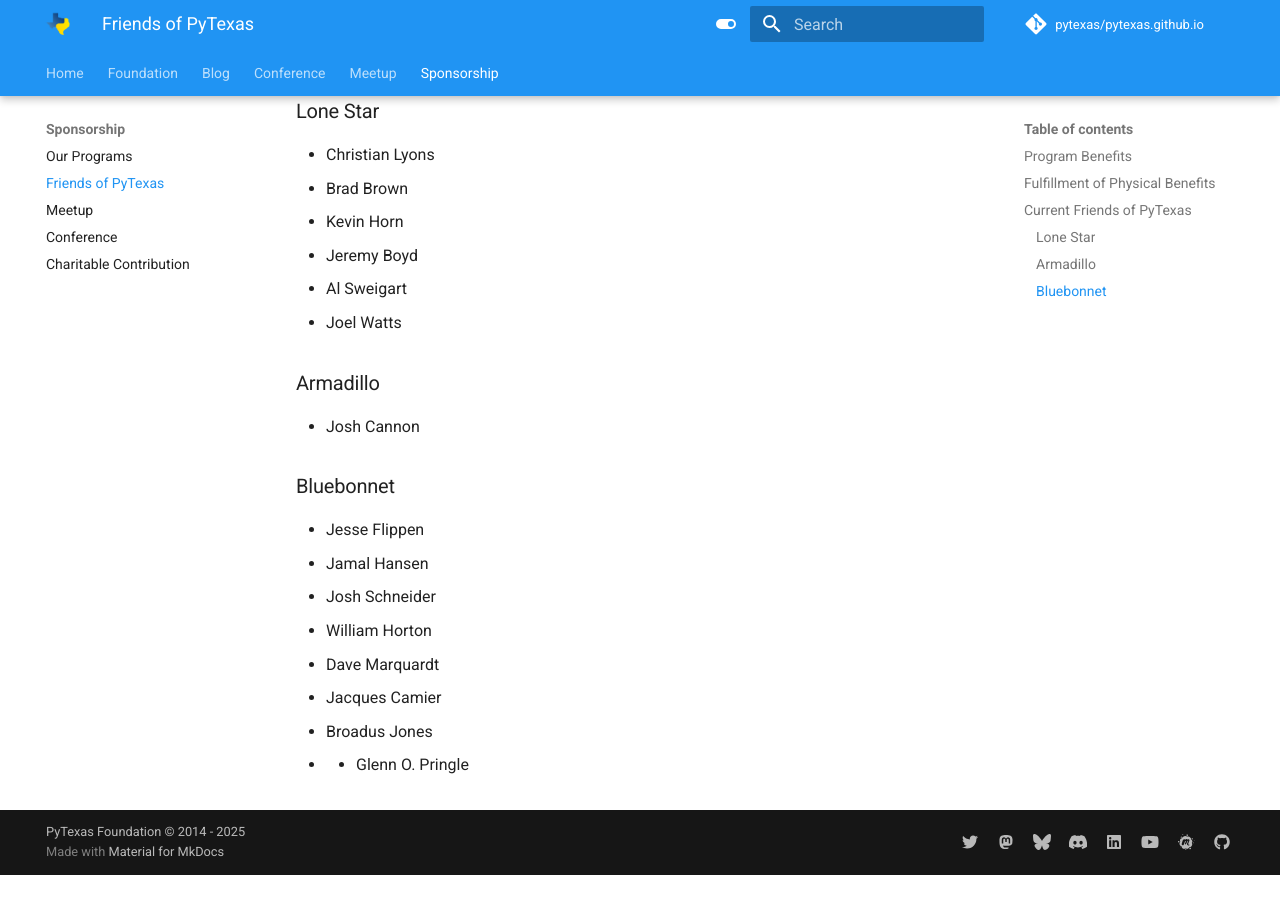
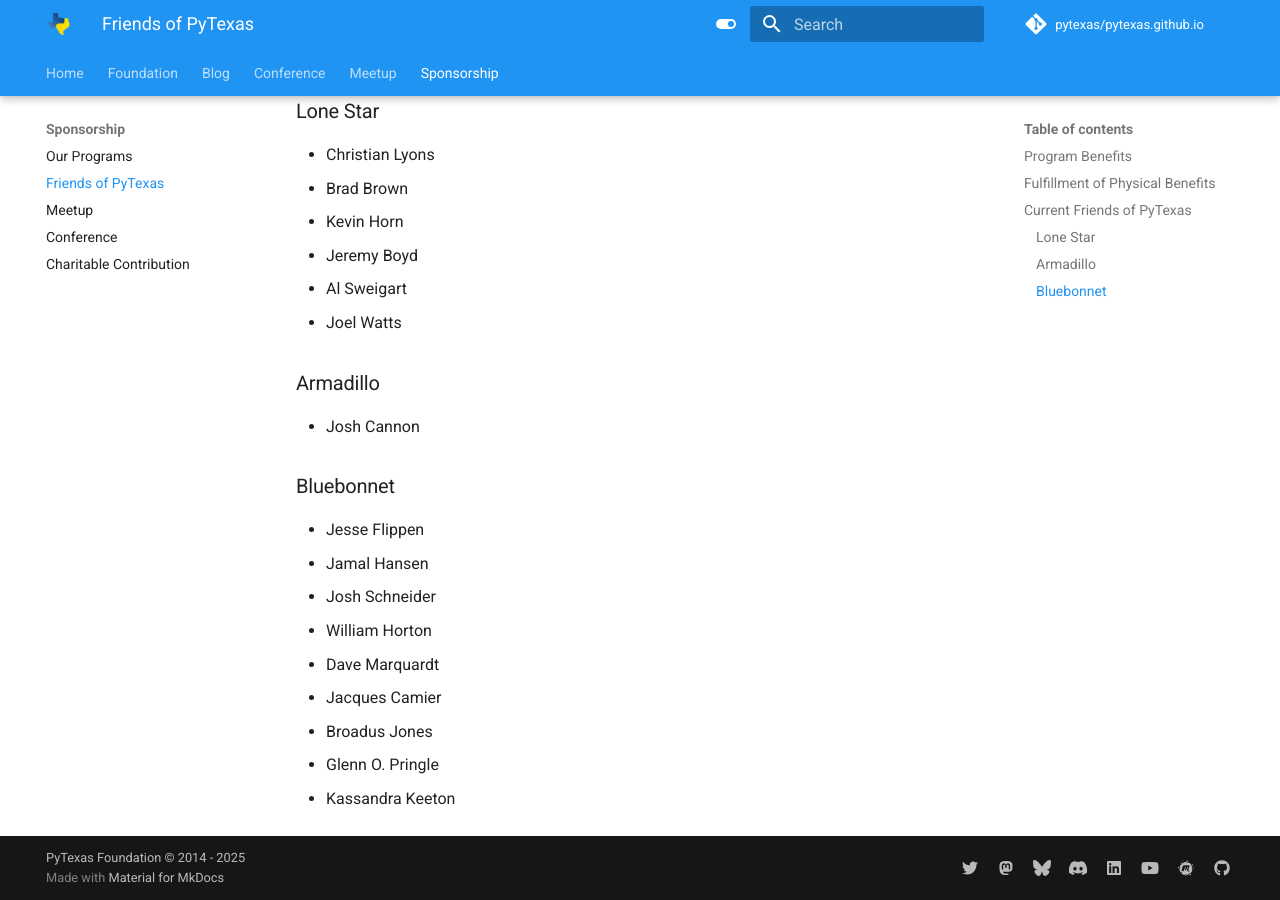
Before and after one commit to pytexas/pytexas.github.io, an MkDocs documentation site: the page built from docs/sponsorship/friends.md, in a window 1280 px wide and 900 px high, scrolled down 1752 px. Built offline with MkDocs 1.6.1 and Material for MkDocs 9.7.7, drawn with Linux system fonts in a browser that asks for light colours; comment, search, counter and statistics services are not loaded; before the commit the page ends 2627 px from its top, so only the background shows below that.

Commit message:
Update friends.md

```diff
--- a/docs/sponsorship/friends.md
+++ b/docs/sponsorship/friends.md
@@ -116,4 +116,5 @@
 * Dave Marquardt
 * Jacques Camier
 * Broadus Jones
-* * Glenn O. Pringle
+* Glenn O. Pringle
+* Kassandra Keeton
```
